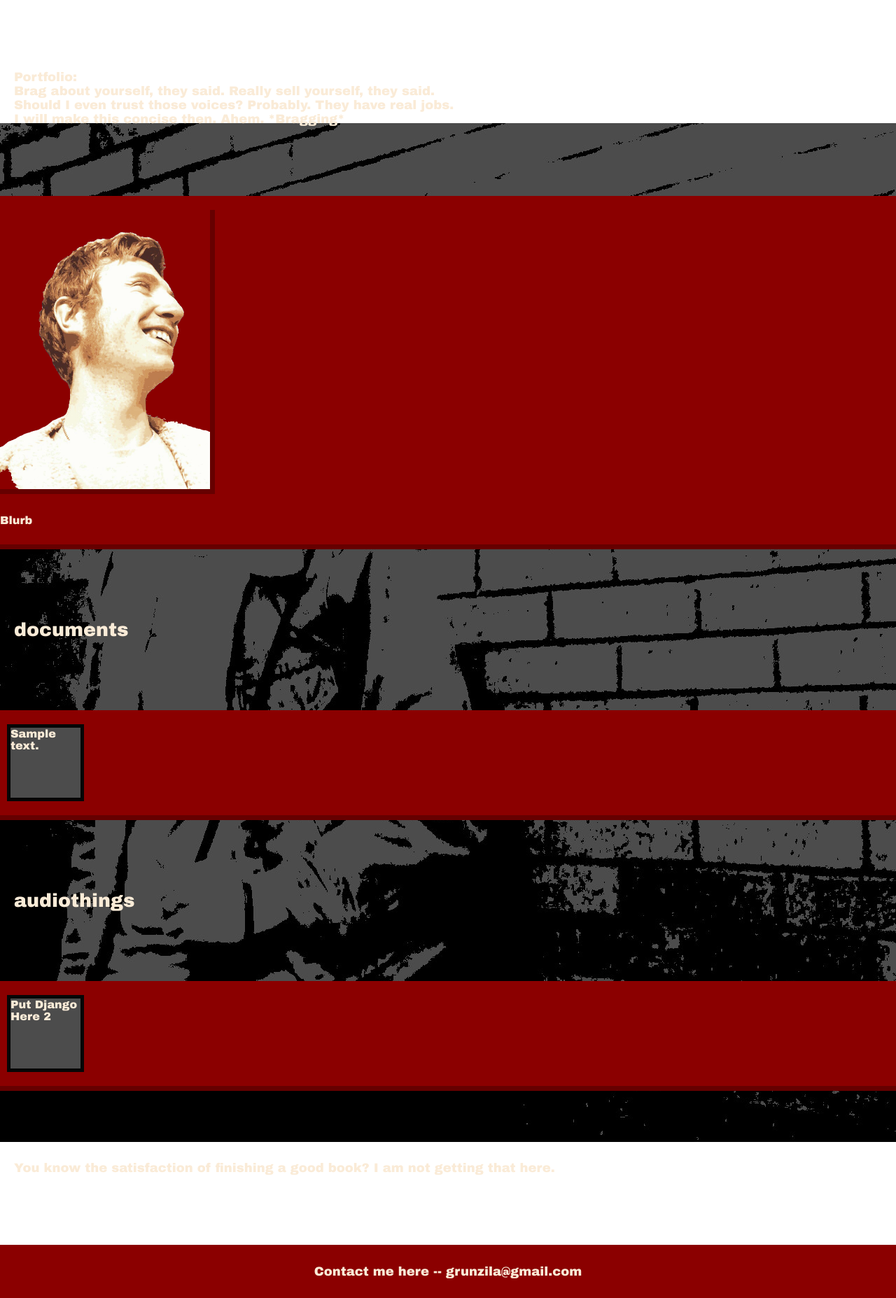
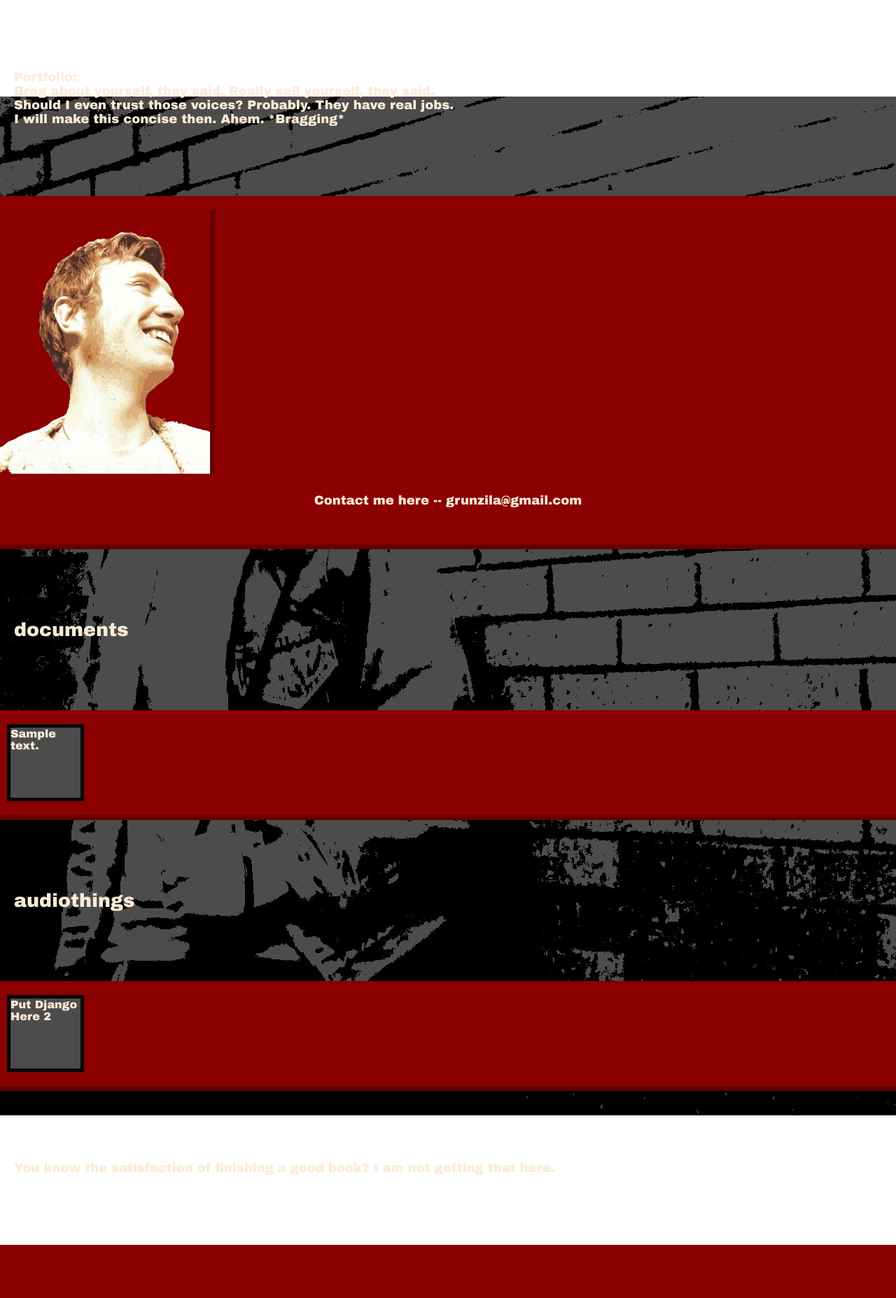
Before and after one commit to Grunzila/development-portfolio, a Django app: template portfolio/templates/portfolio/index.html in a window 1280 px wide. Shown: the part 47-1902 px from the top of the page at 70% size. After the commit the page ends 1826 px from the top, so only its background shows below. Run offline with Django 3.2, Linux system fonts and the light colour scheme; the template is opened without the code that fills it: values that come from a table or form of the project are taken from there, others are empty; tables that the repository leaves empty hold one stand-in row (values such as "Sample post").

Commit message:
Further adjustments to get the anchor working, still not working; added css to keep footer on the bottomof the content and page

```diff
--- a/portfolio/static/portfolio/style.css
+++ b/portfolio/static/portfolio/style.css
@@ -19,6 +19,13 @@
     position: sticky;
     top: 0px;
     border-bottom: 7px solid #600;
+}
+
+footer {
+    position: absolute;
+    left: 0;
+    right: 0;
+    bottom: 0;
 }
 
 .intro, .document_lead, .audio_lead, .final {
--- a/portfolio/templates/portfolio/index.html
+++ b/portfolio/templates/portfolio/index.html
@@ -18,13 +18,15 @@
         </div>
         <div class="blurb">
             <img class="inner_blurb" src="{% static 'portfolio/images/face.png' %}" alt="Profile Image" height="399" width="300">
-            <p class="inner_blurb"><!---->Blurb</p>
+            <p class="inner_blurb">{{ blurb.blurb_text }}</p>
         </div>
         <div class="document_lead">
             <h2>documents</h2>
         </div>
         <div class="document">
-            <a href="https://www.w3schools.com" target="_blank">{{ itemdocument.item_text }}</a>
+            {% for doc in document %}
+            <a href="{% url 'portfolio:doc' doc.id %}" target="_blank">{{ doc.item_text }}</a>
+            {% endfor %}
         </div>
         <div class="audio_lead">
             <h2>audiothings</h2>
--- a/portfolio/urls.py
+++ b/portfolio/urls.py
@@ -7,7 +7,7 @@
     # ex: /
     url(r'^$', views.IndexView.as_view(), name='index'),
     # ex: /document/5/
-    url(r'^document/(?P<pk>[0-9]+)/$', views.DocumentView.as_view(), name='detail'),
+    url(r'^document/(?P<pk>[0-9]+)/$', views.DocumentView.as_view(), name='document'),
     # ex: /audio/5/
-    url(r'^audio/(?P<pk>[0-9]+)/$', views.AudioView.as_view(), name='detail'),
+    url(r'^audio/(?P<pk>[0-9]+)/$', views.AudioView.as_view(), name='audio'),
 ]
```
Also changed, not shown: portfolio/views.py (+7 -1 lines).
